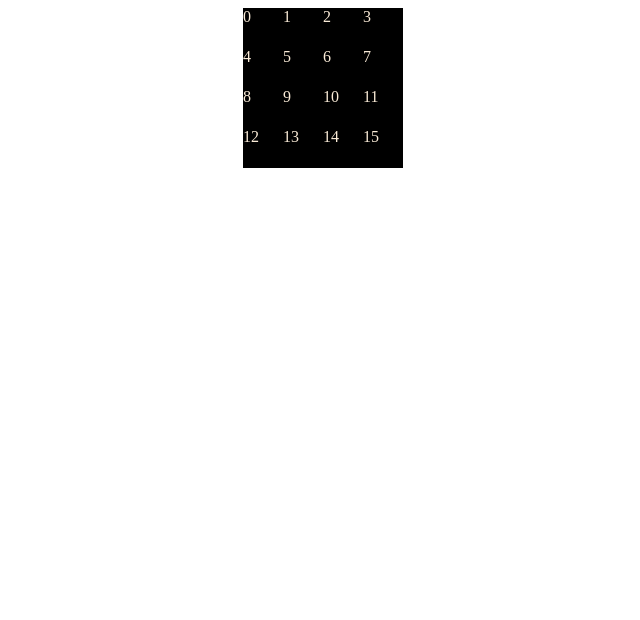
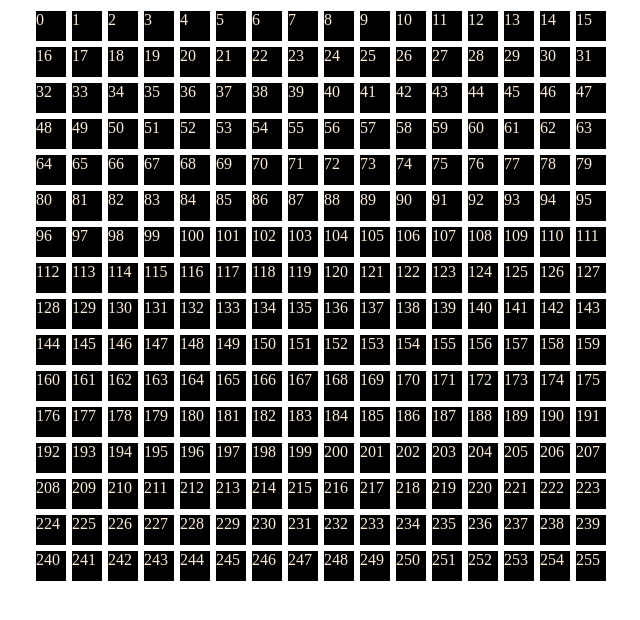
Before and after one commit to Barrymoonshine/etch-a-sketch, a plain HTML site: page index.html in a window 1280 px wide. Shown: the whole page, without its empty margins (317-957 px from the left). Drawn offline with Linux system fonts and the light colour scheme.

Commit message:
Created more divs and styling applied to grid

```diff
--- a/script.js
+++ b/script.js
@@ -2,7 +2,7 @@ const container = document.querySelector('#container');
 
 let htmlString = "";
 
-for (let i = 0; i < 16; i++) {
+for (let i = 0; i < 256; i++) {
     htmlString += `<div class="squares">${i}</div>`;
 }
 
--- a/style.css
+++ b/style.css
@@ -1,6 +1,6 @@
 
 #container {
-    max-width:160px;
+    max-width:580px;
     min-height: 160px;
     margin: 0 auto;
     display:flex;
@@ -11,6 +11,12 @@
 .squares {
     background-color: black;
     color: antiquewhite;
-    min-width: 40px;
-    min-height:40px;
+    min-width: 30px;
+    min-height:30px;
+    border-style: solid;
+    border-color: white;
 }
+
+.squares:hover {
+    background-color: yellow;
+}
```
